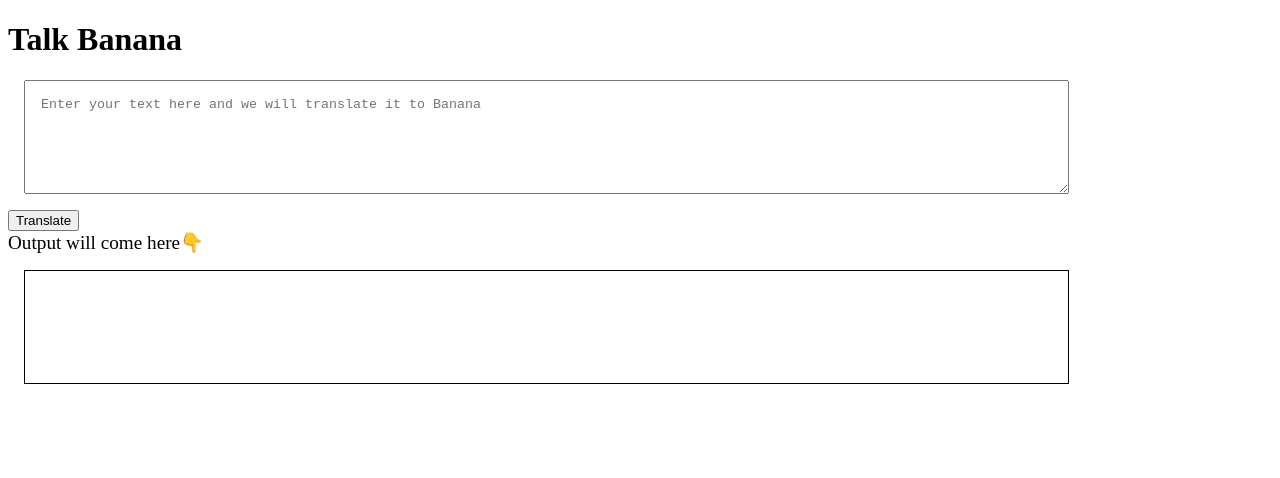
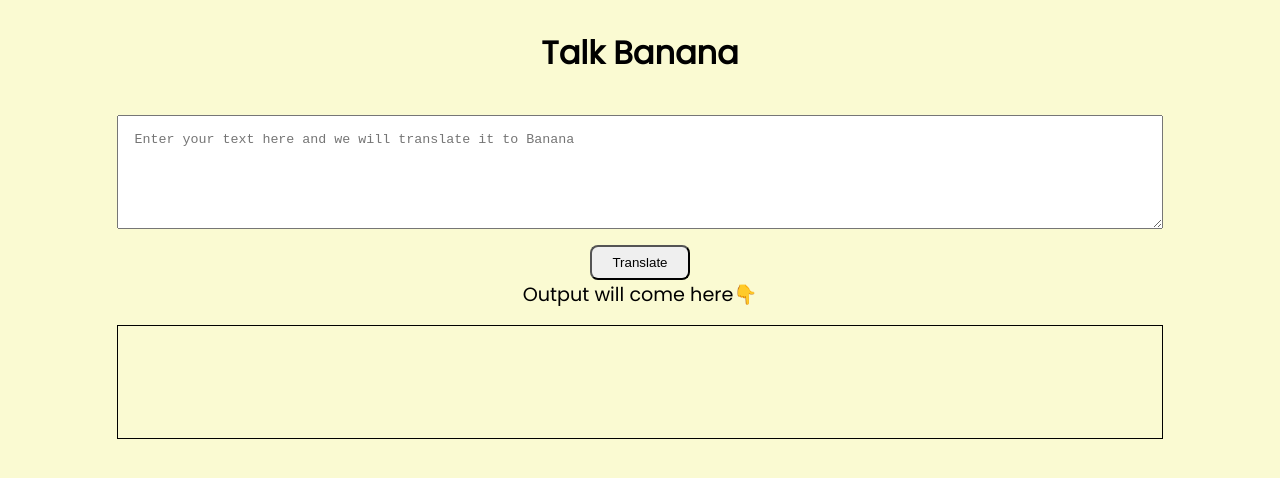
Before and after one commit to ShrutiLakhani/Mark6_Minion-Speak, a plain HTML site: page index.html in a window 1280 px wide. Drawn offline with Linux system fonts and the light colour scheme.

Commit message:
Changes in CSS

```diff
--- a/app.js
+++ b/app.js
@@ -1,5 +1,5 @@
 var btnTranslate = document.querySelector("#btn-translate");
-var txtInput = document.querySelector("#txt-input");
+var txtInput = document.querySelector(".txt-input");
 var outputDiv = document.querySelector("#output");
 console.log(txtInput.value);
 //console.log(btnTranslate);
--- a/index.html
+++ b/index.html
@@ -4,31 +4,14 @@
     <meta charset="UTF-8">
     <meta http-equiv="X-UA-Compatible" content="IE=edge">
     <meta name="viewport" content="width=device-width, initial-scale=1.0">
+    <link rel="stylesheet" href="main.css">
     <title>Banana Speak</title>
 
-<style>
-    textarea
-    {
-    width: 80%;
-    height: 10vh;
-    display: block;
-    margin: 1rem;
-    padding: 1rem 1rem 1rem 1rem;
-    }
-    #output
-    {
-        border: 1px solid black;
-        height: 10vh;
-        width: 80%;
-        margin: 1rem;
-        padding: 1rem;
-    }
-</style>
 </head>
 <body>
-    <h1>Talk Banana</h1>
+    <h1 class="header">Talk Banana</h1>
     <textarea
-     id="txt-input"
+     class="txt-input center"
     placeholder="Enter your text here and we will translate it to Banana"></textarea>
     <button id=btn-translate>Translate</button>
     <div style="font-size: larger;">Output will come here👇</div>
--- a/main.css
+++ b/main.css
@@ -1,3 +1,14 @@
+@import url('https://fonts.googleapis.com/css2?family=Poppins&display=swap');
+
+body
+{
+    display: flex;
+    font-family: 'Poppins', sans-serif;
+    justify-content: center;
+    flex-direction: column;
+    align-items: center;
+    background-color: lightgoldenrodyellow;
+}
 .container
 {
     display: flex;
@@ -5,11 +16,40 @@
     width:50vw;
 
 }
-button
+#btn-translate
 {
     display: flex;
     align-items: center;
+    margin:auto;
     justify-content: center;
-    width: 50px;
+    width: 100px;
+    padding: 0.5rem;
+    border-radius: .5rem;
 
 }
+.txt-input
+{
+width: 80%;
+height: 10vh;
+display: block;
+margin:auto;
+margin: 1rem;
+padding: 1rem 1rem 1rem 1rem;
+}
+#output
+{
+    border: 1px solid black;
+    height: 10vh;
+    width: 80%;
+    margin: 1rem;
+    padding: 1rem;
+    background-color: transparent;
+}
+.header
+{
+    text-align: center;
+}
+.center
+{
+align-items: center;
+}
```
